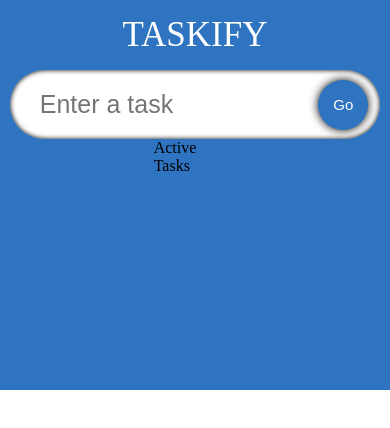
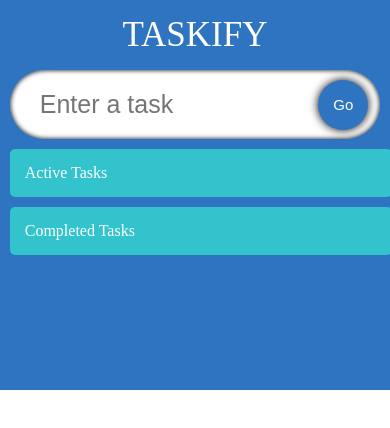
Before and after one commit to hamzakindi/typescript-tutorial, a React (Create React App) app: page / in a window 390 px wide. Shown: the top 428 px of the page. Built offline with nearby package versions, Linux system fonts and the light colour scheme; a web font is replaced by a local one.

Commit message:
video url till current time.

```diff
--- a/src/App.tsx
+++ b/src/App.tsx
@@ -1,6 +1,6 @@
 /**
  * This is the tutorial I am following for this project:
- * https://youtu.be/FJDVKeh7RJI?t=4050
+ * https://youtu.be/FJDVKeh7RJI?t=4380
  * Use reducer hook shopping cart tutorial: https://www.youtube.com/watch?v=HptuMAUaNGk
  *
  */
--- a/src/components/TodoList.tsx
+++ b/src/components/TodoList.tsx
@@ -16,13 +16,21 @@ const TodoList: React.FC<Props> = ({ todos, setTodos }) => {
       <span className="todos__heading">
         Active Tasks
       </span>
-      {todos.map((todo) => (
+      {todos.filter((todo) => !todo.isDone === true).map((todo) => (
         <SingleTodo
           todo={todo} todos={todos} setTodos={setTodos}
         />))}
     </div>
-    <div className="todos remove"></div>
-   </div>
+    <div className="todos remove">
+        <span className="todos__heading">
+          Completed Tasks
+        </span>
+        {todos.filter((todo) => todo.isDone=== true).map((todo) => (
+          <SingleTodo
+            todo={todo} todos={todos} setTodos={setTodos}
+          />))}
+      </div>
+    </div>
   )
 }
 
--- a/src/components/styles.css
+++ b/src/components/styles.css
@@ -1,6 +1,6 @@
 .input {
     display: flex;
-    width: 90%;
+    width: 95%;
     position: relative;
     align-items: center;
 }
@@ -43,21 +43,38 @@
     transform: scale(0.8);
     box-shadow: 0 0 5px black;
 }
-
+.container{
+    display: flex;
+    width: 95%;
+    margin-top: 10px;
+    justify-content: space-between;
+    align-items: flex-start;
+}
 .todos {
     display: flex;
-    justify-content: space-evenly;
-    width: 90%;
-    flex-wrap: wrap;
+    width: 47.5%;
+    flex-direction: column;
+    padding: 15px;
+    border-radius: 5px;
+    background-color: rgb(50, 195, 205);
 }
-
+.todos__heading{
+    font-size: 30;
+    color: white;
+}
 .todos__single {
     display: flex;
-    width: 29.5%;
     border-radius: 5px;
     padding: 20px;
     margin-top: 15px;
     background-image: url("https://img.freepik.com/free-photo/crumpled-yellow-paper-background-close-up_60487-2390.jpg?size=626&ext=jpg");
+    transition: 0.2s;
+
+}
+
+.todos__single:hover{
+    box-shadow: 0 0 5px black;
+    transform: scale(1.03);
 }
 
 .todos__single--text {
@@ -77,9 +94,9 @@
     cursor: pointer;
 }
 
-@media (max-width:1200px) {
-    .todos__single {
-        width: 40%;
+@media(max-width:1100px){
+    .todos{
+        width: 45%;
     }
 }
 
@@ -90,9 +107,10 @@
 
     .todos {
         width: 95%;
+        margin-bottom: 10px;
     }
-
-    .todos__single {
-        width: 100%;
+    .container{
+        width: 95%;
+        flex-direction: column;
     }
 }
```
